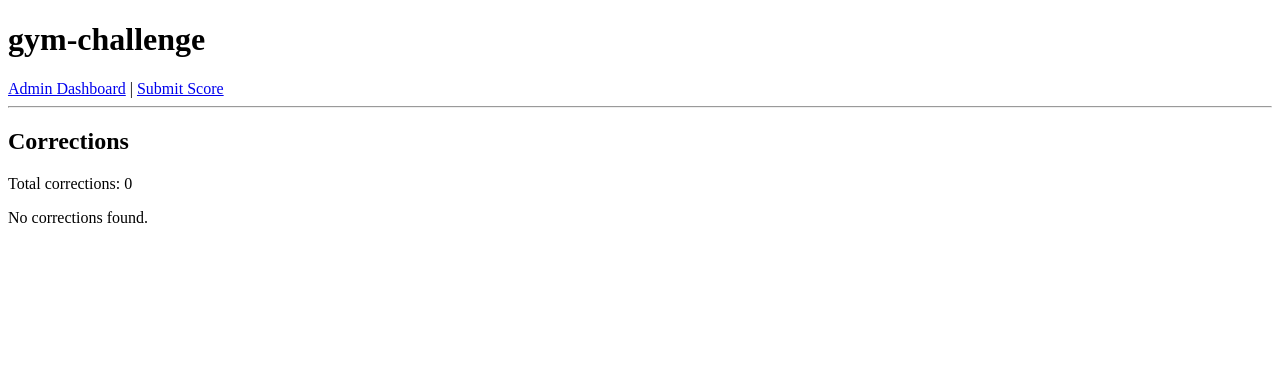
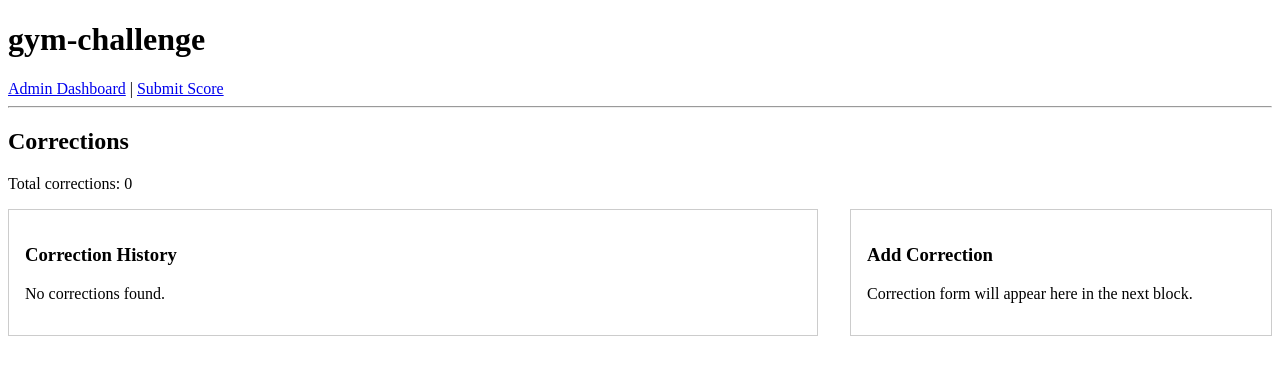
Before and after one commit to mustavo-dev/gym-challenge, a Flask app: page /admin/corrections in a window 1280 px wide. Shown: the top 375 px of the page. Run offline with Flask 3, Linux system fonts and the light colour scheme.

Commit message:
feat: apply two panel admin layout to corrections page

```diff
--- a/src/ui/templates/admin/corrections.html
+++ b/src/ui/templates/admin/corrections.html
@@ -7,6 +7,10 @@
 <h2>Corrections</h2>
 
 <p>Total corrections: {{ total }}</p>
+
+{% include "admin/partials/two_panel_start.html" %}
+
+<h3>Correction History</h3>
 
 {% if corrections %}
   <ul>
@@ -25,4 +29,12 @@
   <p>No corrections found.</p>
 {% endif %}
 
+{% include "admin/partials/two_panel_switch.html" %}
+
+<h3>Add Correction</h3>
+
+<p>Correction form will appear here in the next block.</p>
+
+{% include "admin/partials/two_panel_end.html" %}
+
 {% endblock %}
```
